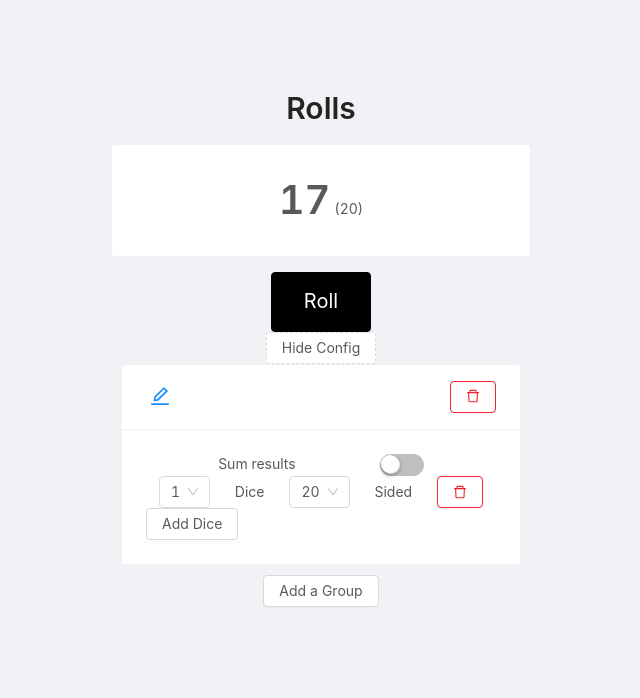
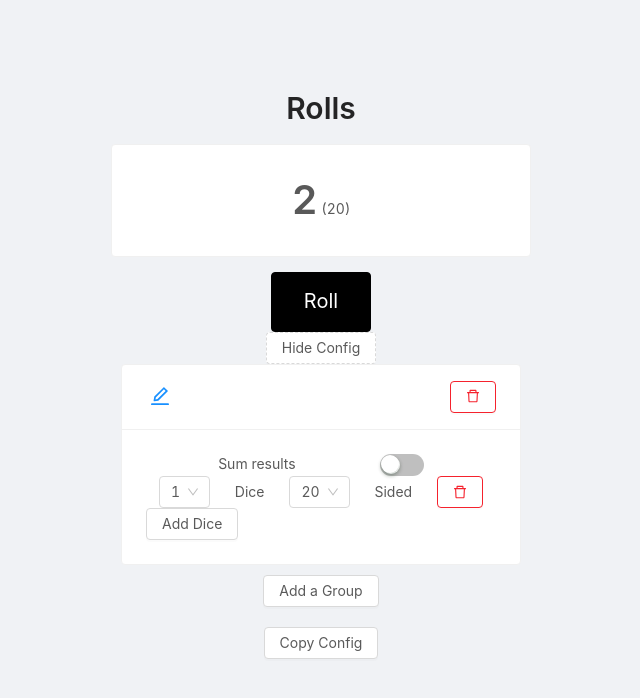
Before and after one commit to turboxx/turbo-dice-roller, a Next.js app: page / in a window 1280 px wide. Before the commit this address had no page. Shown: the top 698 px of the page, without its empty margins (319-959 px from the left). Built offline with nearby package versions, Linux system fonts and the light colour scheme.

Commit message:
use localstorage to hold the config state over time

```diff
--- a/components/DiceRoller/DiceRoller.tsx
+++ b/components/DiceRoller/DiceRoller.tsx
@@ -2,78 +2,52 @@ import React, { useCallback, useEffect, useState } from 'react';
 import DiceConfig from './components/DiceConfig';
 import { Col, message, Row } from 'antd';
 import { GroupRoll, RollerConfig } from './types';
-import { useRouter } from 'next/router';
 import DiceRolls from './components/DiceRolls';
-import { getRandomIntInclusive } from './utils';
+import { rollAllDice } from './utils';
 import { RollButton } from './components/styles';
 
 type Props = {
-  rollerConfig: RollerConfig;
+  rollerConfig: RollerConfig | null;
+  defaultConfig?: RollerConfig;
 };
 
-const DiceRoller = ({ rollerConfig }: Props) => {
-  const router = useRouter();
-  const [config, setConfig] = useState<RollerConfig>(rollerConfig);
-  const [rolls, setRolls] = useState<GroupRoll[]>();
+const DiceRoller = ({ rollerConfig, defaultConfig }: Props) => {
+  const [config, setConfig] = useState(rollerConfig);
+  const [rolls, setRolls] = useState<GroupRoll[]>([]);
 
-  const rollDice = useCallback(() => {
-    if (!config.groups?.length) {
+  const rollAll = useCallback(() => {
+    if (!config?.groups?.length) {
       message.error('Please set up some dice');
       return;
     }
 
-    setRolls(
-      config.groups.map((groupConfig) => {
-        let sum = 0;
-        const rolls = [];
-        groupConfig.dices.forEach(({ die, numberOfDices }) => {
-          for (let i = 1; i <= numberOfDices; i += 1) {
-            const roll = getRandomIntInclusive(1, die);
-            sum += roll;
-            rolls.push({ die, roll });
-          }
-        });
+    const roundRolls = rollAllDice(config);
 
-        groupConfig.modifiers?.forEach(({ amount }) => {
-          sum += amount;
-        });
-
-        return {
-          config: groupConfig,
-          sum,
-          rolls,
-        };
-      }),
-    );
+    setRolls(roundRolls);
   }, [config]);
 
   useEffect(() => {
-    if (config.groups?.length) {
-      rollDice();
+    // there is something to roll and no rolls, sounds like user loaded the page, let's ROLL!
+    if (config?.groups?.length && !rolls.length) {
+      rollAll();
     }
-  }, []);
-
-  useEffect(() => {
-    if (config.groups?.length) {
-      router.replace({
-        query: {
-          config: JSON.stringify(config),
-        },
-      });
-    }
-  }, [config]);
+  }, [config, rolls]);
 
   return (
     <div style={{ marginTop: 20 }}>
       <DiceRolls groupRolls={rolls} />
       <Row style={{ marginTop: 15 }} gutter={[16, 40]} justify="center">
         <Col>
-          <RollButton type="primary" onClick={rollDice}>
+          <RollButton type="primary" onClick={rollAll}>
             Roll
           </RollButton>
         </Col>
       </Row>
-      <DiceConfig setRollerConfig={setConfig} initialConfig={config} />
+      <DiceConfig
+        setRollerConfig={setConfig}
+        initialConfig={config}
+        defaultConfig={defaultConfig}
+      />
     </div>
   );
 };
--- a/components/DiceRoller/components/DiceConfig/DiceConfig.tsx
+++ b/components/DiceRoller/components/DiceConfig/DiceConfig.tsx
@@ -11,24 +11,18 @@ const numberOfDicesOptions = [1, 2, 3, 4, 5, 6, 7, 8, 9, 10].map(optionsMapper);
 type Props = {
   setRollerConfig: (config: RollerConfig) => void;
   initialConfig?: RollerConfig;
+  defaultConfig?: RollerConfig;
 };
 
-const DiceConfig = ({ setRollerConfig, initialConfig }: Props) => {
-  const {
-    config,
-    addGroupCallback,
-    removeGroupCallback,
-    renameGroupCallback,
-    changeHasSumCallback,
-    addDieCallback,
-    removeDiceCallback,
-    changeDieCallback,
-    changeNumberOfDicesCallback,
-    addModifierCallback,
-    removeModifierCallback,
-    changeModifierCallback,
-    toggleVisible,
-  } = useRollerConfig({ setRollerConfig, initialConfig });
+const DiceConfig = ({ setRollerConfig, initialConfig, defaultConfig }: Props) => {
+  const { config, setConfig, callbacks } = useRollerConfig({ initialConfig, defaultConfig });
+
+  useEffect(() => {
+    if (!config && defaultConfig) {
+      console.log('setting default config');
+      setConfig(defaultConfig);
+    }
+  }, []);
 
   useEffect(() => {
     setRollerConfig(config);
@@ -38,7 +32,7 @@ const DiceConfig = ({ setRollerConfig, initialConfig }: Props) => {
     <div style={{ minWidth: 400, minHeight: 400 }}>
       <Row align="middle" justify="center" gutter={[20, 20]}>
         <Col>
-          <Button type="dashed" onClick={toggleVisible}>
+          <Button type="dashed" onClick={callbacks.toggleVisible}>
             {config.showConfig ? 'Hide' : 'Show'} Config
           </Button>
         </Col>
@@ -52,13 +46,13 @@ const DiceConfig = ({ setRollerConfig, initialConfig }: Props) => {
                 title={
                   <Typography.Title
                     level={4}
-                    editable={{ onChange: (value) => renameGroupCallback(groupIndex, value) }}
+                    editable={{ onChange: (value) => callbacks.renameGroup(groupIndex, value) }}
                   >
                     {group.name}
                   </Typography.Title>
                 }
                 extra={
-                  <Button danger onClick={() => removeGroupCallback(groupIndex)}>
+                  <Button danger onClick={() => callbacks.removeGroup(groupIndex)}>
                     <DeleteOutlined />
                   </Button>
                 }
@@ -68,7 +62,7 @@ const DiceConfig = ({ setRollerConfig, initialConfig }: Props) => {
                   <Col>
                     <Switch
                       checked={group.hasSum}
-                      onChange={(value) => changeHasSumCallback(groupIndex, value)}
+                      onChange={(value) => callbacks.changeHasSum(groupIndex, value)}
                     />
                   </Col>
                 </Row>
@@ -86,7 +80,7 @@ const DiceConfig = ({ setRollerConfig, initialConfig }: Props) => {
                           value={die.numberOfDices}
                           options={numberOfDicesOptions}
                           onChange={(value) =>
-                            changeNumberOfDicesCallback(groupIndex, dieIndex, value)
+                            callbacks.changeNumberOfDices(groupIndex, dieIndex, value)
                           }
                         />
                       </Col>
@@ -95,12 +89,12 @@ const DiceConfig = ({ setRollerConfig, initialConfig }: Props) => {
                         <Select
                           value={die.die}
                           options={dieOptions}
-                          onChange={(value) => changeDieCallback(groupIndex, dieIndex, value)}
+                          onChange={(value) => callbacks.changeDie(groupIndex, dieIndex, value)}
                         />
                       </Col>
                       <Col>Sided</Col>
                       <Col>
-                        <Button danger onClick={() => removeDiceCallback(groupIndex, dieIndex)}>
+                        <Button danger onClick={() => callbacks.removeDice(groupIndex, dieIndex)}>
                           <DeleteOutlined />
                         </Button>
                       </Col>
@@ -122,14 +116,14 @@ const DiceConfig = ({ setRollerConfig, initialConfig }: Props) => {
                           type="tel"
                           value={modifier.amount}
                           onChange={(value) =>
-                            changeModifierCallback(groupIndex, modifierIndex, +value)
+                            callbacks.changeModifier(groupIndex, modifierIndex, +value)
                           }
                         />
                       </Col>
                       <Col>
                         <Button
                           danger
-                          onClick={() => removeModifierCallback(groupIndex, modifierIndex)}
+                          onClick={() => callbacks.removeModifier(groupIndex, modifierIndex)}
                         >
                           <DeleteOutlined />
                         </Button>
@@ -140,12 +134,12 @@ const DiceConfig = ({ setRollerConfig, initialConfig }: Props) => {
 
                 <Row gutter={20}>
                   <Col>
-                    <Button onClick={() => addDieCallback(groupIndex)}>Add Dice</Button>
+                    <Button onClick={() => callbacks.addDie(groupIndex)}>Add Dice</Button>
                   </Col>
 
                   {group.hasSum ? (
                     <Col>
-                      <Button onClick={() => addModifierCallback(groupIndex)}>
+                      <Button onClick={() => callbacks.addModifier(groupIndex)}>
                         Add a Modifier
                       </Button>
                     </Col>
@@ -155,7 +149,10 @@ const DiceConfig = ({ setRollerConfig, initialConfig }: Props) => {
             );
           })}
           <Row justify="center" style={{ marginTop: 10, marginBottom: 20 }}>
-            <Button onClick={addGroupCallback}>Add a Group</Button>
+            <Button onClick={callbacks.addGroup}>Add a Group</Button>
+          </Row>
+          <Row justify="center" style={{ marginTop: 10, marginBottom: 20 }}>
+            <Button onClick={callbacks.copyConfig}>Copy Config</Button>
           </Row>
         </div>
       ) : null}
--- a/components/DiceRoller/components/DiceConfig/useRollerConfig.tsx
+++ b/components/DiceRoller/components/DiceConfig/useRollerConfig.tsx
@@ -1,28 +1,41 @@
 import { RollerConfig } from '../../types';
-import { useCallback, useState } from 'react';
-import {
-  addDice,
-  addGroup,
-  addModifier,
-  copyConfig,
-  removeDice,
-  removeGroup,
-  removeModifier,
-  updateDice,
-  updateGroup,
-  updateModifier,
-} from './utils';
+import { useCallback, useEffect } from 'react';
+import * as utils from './utils';
+import { useStateWithLocalStorage } from '../../../../lib/hooks/useStateWithLocalStorage';
+import { copyToClipboard, getUrlForConfig } from '../../storage';
+import { message } from 'antd';
 
 type Props = {
-  setRollerConfig: (config: RollerConfig) => void;
   initialConfig?: RollerConfig;
+  defaultConfig?: RollerConfig;
 };
-export const useRollerConfig = ({ setRollerConfig, initialConfig }: Props) => {
-  const [config, setConfig] = useState<RollerConfig>({ ...initialConfig });
 
-  const addGroupCallback = useCallback(() => {
+const emptyConfig: RollerConfig = { showConfig: true, groups: [] };
+
+const getValidInitialValue = (
+  initialConfig?: RollerConfig,
+  defaultConfig?: RollerConfig,
+): RollerConfig => {
+  if (initialConfig) return { ...initialConfig };
+  if (defaultConfig) return { ...defaultConfig };
+  return { ...emptyConfig };
+};
+
+export const useRollerConfig = ({ initialConfig, defaultConfig }: Props) => {
+  const [config, setConfig, clearConfig] = useStateWithLocalStorage<RollerConfig>(
+    'roller-config',
+    getValidInitialValue(initialConfig, defaultConfig),
+  );
+
+  useEffect(() => {
+    if (initialConfig) {
+      setConfig(initialConfig);
+    }
+  }, []);
+
+  const addGroup = useCallback(() => {
     setConfig((existing) =>
-      addGroup(existing, {
+      utils.addGroup(existing, {
         name: `Group ${existing.groups.length + 1}`,
         hasSum: true,
         dices: [],
@@ -31,98 +44,109 @@ export const useRollerConfig = ({ setRollerConfig, initialConfig }: Props) => {
     );
   }, [config]);
 
-  const addDieCallback = useCallback(
+  const addDie = useCallback(
     (groupIndex: number) => {
-      setConfig((existing) => addDice(existing, groupIndex, { die: 6, numberOfDices: 1 }));
+      setConfig((existing) => utils.addDice(existing, groupIndex, { die: 6, numberOfDices: 1 }));
     },
     [config],
   );
 
-  const removeGroupCallback = useCallback(
+  const removeGroup = useCallback(
     (groupIndex: number) => {
-      setConfig((existing) => removeGroup(existing, groupIndex));
+      setConfig((existing) => utils.removeGroup(existing, groupIndex));
     },
     [config],
   );
 
-  const removeDiceCallback = useCallback(
+  const removeDice = useCallback(
     (groupIndex: number, diceIndex: number) => {
-      setConfig((existing) => removeDice(existing, groupIndex, diceIndex));
+      setConfig((existing) => utils.removeDice(existing, groupIndex, diceIndex));
     },
     [config],
   );
 
-  const changeDieCallback = useCallback(
+  const changeDie = useCallback(
     (groupIndex: number, diceIndex: number, die: number) => {
-      setConfig((existing) => updateDice(existing, groupIndex, diceIndex, { die }));
+      setConfig((existing) => utils.updateDice(existing, groupIndex, diceIndex, { die }));
     },
     [config],
   );
 
-  const changeNumberOfDicesCallback = useCallback(
+  const changeNumberOfDices = useCallback(
     (groupIndex: number, diceIndex: number, numberOfDices: number) => {
-      setConfig((existing) => updateDice(existing, groupIndex, diceIndex, { numberOfDices }));
+      setConfig((existing) => utils.updateDice(existing, groupIndex, diceIndex, { numberOfDices }));
     },
     [config],
   );
 
-  const addModifierCallback = useCallback(
+  const addModifier = useCallback(
     (groupIndex: number) => {
-      setConfig((existing) => addModifier(existing, groupIndex, { amount: 1 }));
+      setConfig((existing) => utils.addModifier(existing, groupIndex, { amount: 1 }));
     },
     [config],
   );
 
-  const removeModifierCallback = useCallback(
+  const removeModifier = useCallback(
     (groupIndex: number, modifierIndex: number) => {
-      setConfig((existing) => removeModifier(existing, groupIndex, modifierIndex));
+      setConfig((existing) => utils.removeModifier(existing, groupIndex, modifierIndex));
     },
     [config],
   );
 
-  const changeModifierCallback = useCallback(
+  const changeModifier = useCallback(
     (groupIndex: number, modifierIndex: number, amount: number) => {
-      setConfig((existing) => updateModifier(existing, groupIndex, modifierIndex, { amount }));
+      setConfig((existing) =>
+        utils.updateModifier(existing, groupIndex, modifierIndex, { amount }),
+      );
     },
     [config],
   );
 
-  const changeHasSumCallback = useCallback(
+  const changeHasSum = useCallback(
     (groupIndex: number, hasSum: boolean) => {
-      setConfig((existing) => updateGroup(existing, groupIndex, { hasSum, modifiers: [] }));
+      setConfig((existing) => utils.updateGroup(existing, groupIndex, { hasSum, modifiers: [] }));
     },
     [config],
   );
 
-  const renameGroupCallback = useCallback(
+  const renameGroup = useCallback(
     (groupIndex: number, name: string) => {
-      setConfig((existing) => updateGroup(existing, groupIndex, { name }));
+      setConfig((existing) => utils.updateGroup(existing, groupIndex, { name }));
     },
     [config],
   );
 
   const toggleVisible = useCallback(() => {
     setConfig((existing) => {
-      const copy = copyConfig(existing);
+      const copy = utils.copyConfig(existing);
       copy.showConfig = !copy.showConfig;
       return copy;
     });
   }, [config]);
 
+  const copyConfig = useCallback(() => {
+    copyToClipboard(getUrlForConfig(config));
+    message.success('Copied to clipboard ✅');
+  }, [config]);
+
   return {
     config,
     setConfig,
-    addGroupCallback,
-    removeGroupCallback,
-    renameGroupCallback,
-    changeHasSumCallback,
-    addDieCallback,
-    removeDiceCallback,
-    changeDieCallback,
-    changeNumberOfDicesCallback,
-    addModifierCallback,
-    removeModifierCallback,
-    changeModifierCallback,
-    toggleVisible,
+    callbacks: {
+      addGroup,
+      removeGroup,
+      renameGroup,
+      changeHasSum,
+      addDie,
+      removeDice,
+      changeDie,
+      changeNumberOfDices,
+      addModifier,
+      removeModifier,
+      changeModifier,
+      toggleVisible,
+      clearConfig,
+      copyConfig,
+    },
   };
 };
--- a/components/DiceRoller/components/DiceRolls/DiceRolls.tsx
+++ b/components/DiceRoller/components/DiceRolls/DiceRolls.tsx
@@ -9,15 +9,17 @@ type Props = {
 };
 
 const DiceRolls = ({ groupRolls }: Props) => {
-  if (!groupRolls?.length) return <Empty />;
   return (
     <>
       <Row justify="center">
         <Typography.Title level={2}>Rolls</Typography.Title>
       </Row>
-      {groupRolls.map((group, groupIndex) => {
+      {!groupRolls?.length ? (
+        <Empty />
+      ) : (
+        groupRolls.map((group, groupIndex) => {
           return group.rolls.length ? (
-          <Row gutter={gutter} justify="space-around">
+            <Row key={groupIndex} gutter={gutter} justify="space-around">
               <Card
                 style={{ width: '100%' }}
                 key={groupIndex}
@@ -44,10 +46,13 @@ const DiceRolls = ({ groupRolls }: Props) => {
                 }
               >
                 <Row justify="center" gutter={gutter} align="middle">
-                {group.rolls.map(({ roll, die }) => {
+                  {group.rolls.map(({ roll, die }, rollIndex) => {
                     return (
-                    <Col>
-                      <Typography.Text strong style={{ fontSize: !group.config.hasSum ? 40 : 26 }}>
+                      <Col key={rollIndex}>
+                        <Typography.Text
+                          strong
+                          style={{ fontSize: !group.config.hasSum ? 40 : 26 }}
+                        >
                           {roll}
                         </Typography.Text>
                         <Typography.Text> ({die})</Typography.Text>
@@ -55,9 +60,9 @@ const DiceRolls = ({ groupRolls }: Props) => {
                     );
                   })}
                   {group.config.hasSum
-                  ? group.config.modifiers?.map(({ amount }) => {
+                    ? group.config.modifiers?.map(({ amount }, modifierIndex) => {
                         return (
-                        <Col>
+                          <Col key={modifierIndex}>
                             <Typography.Text style={{ fontSize: 26 }}>
                               {amount > 0 ? '+' : ''}
                               {amount}
@@ -70,7 +75,8 @@ const DiceRolls = ({ groupRolls }: Props) => {
               </Card>
             </Row>
           ) : null;
-      })}
+        })
+      )}
     </>
   );
 };
--- /dev/null
+++ b/components/DiceRoller/storage.ts
@@ -0,0 +1,42 @@
+import { RollerConfig } from './types';
+
+const CONFIG_PARAM = 'config';
+
+export const sanitizeUrlParam = (asPath: string) =>
+  asPath.replace('/', '').replace(`?${CONFIG_PARAM}=`, '');
+
+export const extractUrlParam = (configParam: string): RollerConfig | null => {
+  const decoded = decodeURIComponent(configParam).replace(/\+/g, ' '); // urls don't like spaces and decode to +
+  try {
+    const parsed = JSON.parse(decoded);
+
+    return parsed;
+  } catch (e) {
+    return null;
+  }
+};
+
+export const createUrlParam = (config: RollerConfig) => ({
+  query: {
+    [CONFIG_PARAM]: JSON.stringify(config),
+  },
+});
+
+export const getUrlForConfig = (config: RollerConfig) => {
+  const { protocol, hostname, port } = window.location;
+  return `${protocol}//${hostname}${port ? ':' + port : ''}/?${CONFIG_PARAM}=${encodeURIComponent(
+    JSON.stringify(config),
+  )}`;
+};
+
+export const copyToClipboard = (str: string) => {
+  const el = document.createElement('textarea');
+  el.value = str;
+  el.setAttribute('readonly', '');
+  el.style.position = 'absolute';
+  el.style.left = '-9999px';
+  document.body.appendChild(el);
+  el.select();
+  document.execCommand('copy');
+  document.body.removeChild(el);
+};
--- a/components/DiceRoller/utils.ts
+++ b/components/DiceRoller/utils.ts
@@ -1,5 +1,33 @@
-export const getRandomIntInclusive = (min, max) => {
+import { GroupRoll, RollerConfig } from './types';
+
+export const getRandomIntInclusive = (min: number, max: number) => {
   min = Math.ceil(min);
   max = Math.floor(max);
   return Math.floor(Math.random() * (max - min + 1) + min); //The maximum is inclusive and the minimum is inclusive
 };
+
+export const rollDice = (max: number) => getRandomIntInclusive(1, max);
+
+export const rollAllDice = (config: RollerConfig): GroupRoll[] => {
+  return config.groups.map((groupConfig) => {
+    let sum = 0;
+    const rolls = [];
+    groupConfig.dices.forEach(({ die, numberOfDices }) => {
+      for (let i = 1; i <= numberOfDices; i += 1) {
+        const roll = rollDice(die);
+        sum += roll;
+        rolls.push({ die, roll });
+      }
+    });
+
+    groupConfig.modifiers?.forEach(({ amount }) => {
+      sum += amount;
+    });
+
+    return {
+      config: groupConfig,
+      sum,
+      rolls,
+    };
+  });
+};
--- /dev/null
+++ b/lib/hooks/useStateWithLocalStorage.ts
@@ -0,0 +1,13 @@
+import { useCallback, useEffect, useState } from 'react';
+
+export const useStateWithLocalStorage = <T extends any>(key: string, initialValue: T) => {
+  const [value, setValue] = useState<T>(JSON.parse(localStorage.getItem(key)) || initialValue);
+
+  const clear = useCallback(() => localStorage.removeItem(key), []);
+
+  useEffect(() => {
+    localStorage.setItem(key, JSON.stringify(value));
+  }, [value]);
+
+  return [value, setValue, clear] as const;
+};
--- a/pages/index.tsx
+++ b/pages/index.tsx
@@ -4,6 +4,7 @@ import DiceRoller from '../components/DiceRoller';
 import { useRouter } from 'next/router';
 import { RollerConfig } from '../components/DiceRoller/types';
 import { useEffect, useState } from 'react';
+import { extractUrlParam, sanitizeUrlParam } from '../components/DiceRoller/storage';
 
 const title = 'Turbo Dice Roller';
 
@@ -25,23 +26,20 @@ const defaultConfig: RollerConfig = {
 
 export default function Home() {
   const router = useRouter();
-  const configParam = router.asPath.replace('/', '').replace('?config=', '');
+  const configParam = sanitizeUrlParam(router.asPath);
+
   const [initiated, setInitiated] = useState(false);
-  const [rollerConfig, setRollerConfig] = useState<RollerConfig>(defaultConfig);
+  const [rollerConfig, setRollerConfig] = useState<RollerConfig | null>(null);
 
   useEffect(() => {
     if (configParam) {
-      try {
-        const decoded = decodeURIComponent(configParam);
-        setRollerConfig(JSON.parse(decoded.replace(/\+/g, ' ')));
-      } catch (e) {
-        message.error('Failed to load config from url 😢');
-        console.error(e);
-        setRollerConfig(defaultConfig);
-      }
+      const urlConfig = extractUrlParam(configParam);
+      setRollerConfig(urlConfig);
+      router.replace('/');
     }
     setInitiated(true);
   }, []);
+
 
   return (
     <Layout>
@@ -56,7 +54,9 @@ export default function Home() {
       </Head>
       <section>
         <Row justify="center" align="middle" style={{ minHeight: '100vh' }}>
-          {initiated ? <DiceRoller rollerConfig={rollerConfig} /> : null}
+          {initiated ? (
+            <DiceRoller rollerConfig={rollerConfig} defaultConfig={defaultConfig} />
+          ) : null}
         </Row>
       </section>
     </Layout>
```
Also changed, not shown: roll-distribution-test.js (added, +29 -0 lines), 2 other files (tests, documents, lock files or other folders). Lines whose indentation alone changed are shown as unchanged.
